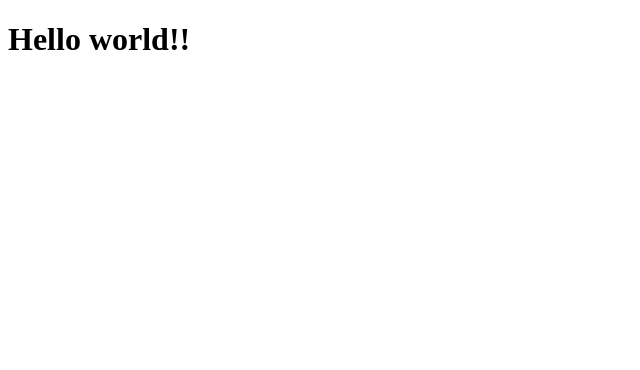
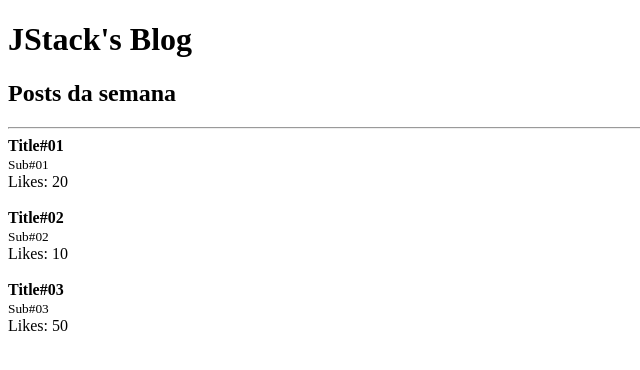
Before and after one commit to brunoapollon/react-fundamentals, a React app: page / in a window 1280 px wide. Shown: the top 370 px of the page, without its empty margins (0-640 px from the left). Built offline with nearby package versions, Linux system fonts and the light colour scheme.

Commit message:
add components

```diff
--- a/package.json
+++ b/package.json
@@ -21,6 +21,7 @@
     "webpack-dev-server": "^4.9.3"
   },
   "dependencies": {
+    "prop-types": "^15.8.1",
     "react": "^17.0.2",
     "react-dom": "^17.0.2"
   }
--- /dev/null
+++ b/src/App.js
@@ -0,0 +1,30 @@
+import React from "react";
+import Header from "./Header";
+
+import Post from "./Post";
+
+const posts = [
+  { title: "Title#01", subtitle: "Sub#01", likes: 20 },
+  { title: "Title#02", subtitle: "Sub#02", likes: 10 },
+  { title: "Title#03", subtitle: "Sub#03", likes: 50 },
+];
+
+function App() {
+  return (
+    <>
+      <Header title="JStack's Blog">
+        <h2>Posts da semana</h2>
+      </Header>
+      <hr />
+      {posts.map((postElement, index) => (
+        <Post
+          key={index}
+          post={{ title: postElement.title, subtitle: postElement.subtitle }}
+          likes={postElement.likes}
+        />
+      ))}
+    </>
+  );
+}
+
+export default App;
--- /dev/null
+++ b/src/Header.js
@@ -0,0 +1,22 @@
+import React from "react";
+import PropTypes from "prop-types";
+
+function Header({ title, children }) {
+  return (
+    <>
+      <h1>{title}</h1>
+      {children}
+    </>
+  );
+}
+
+export default Header;
+
+Header.propTypes = {
+  title: PropTypes.string.isRequired,
+  children: PropTypes.node,
+};
+
+Header.defaultProps = {
+  title: `JStack's blog`,
+};
--- /dev/null
+++ b/src/Post.js
@@ -0,0 +1,24 @@
+import React from "react";
+import PropTypes from "prop-types";
+
+export default function Post(props) {
+  return (
+    <>
+      <article>
+        <strong>{props.post.title}</strong> <br />
+        <small>{props.post.subtitle}</small>
+        <br />
+        <span>Likes: {props.likes}</span>
+      </article>
+      <br />
+    </>
+  );
+}
+
+Post.propTypes = {
+  likes: PropTypes.number.isRequired,
+  post: PropTypes.shape({
+    title: PropTypes.string.isRequired,
+    subtitle: PropTypes.string.isRequired,
+  }).isRequired,
+};
--- a/src/index.js
+++ b/src/index.js
@@ -1,4 +1,6 @@
 import React from "react";
 import ReactDOM from "react-dom";
 
-ReactDOM.render(<h1>Hello world!!</h1>, document.getElementById("root"));
+import App from "./App";
+
+ReactDOM.render(<App />, document.getElementById("root"));
```
Also changed, not shown: 1 other file (tests, documents, lock files or other folders).
